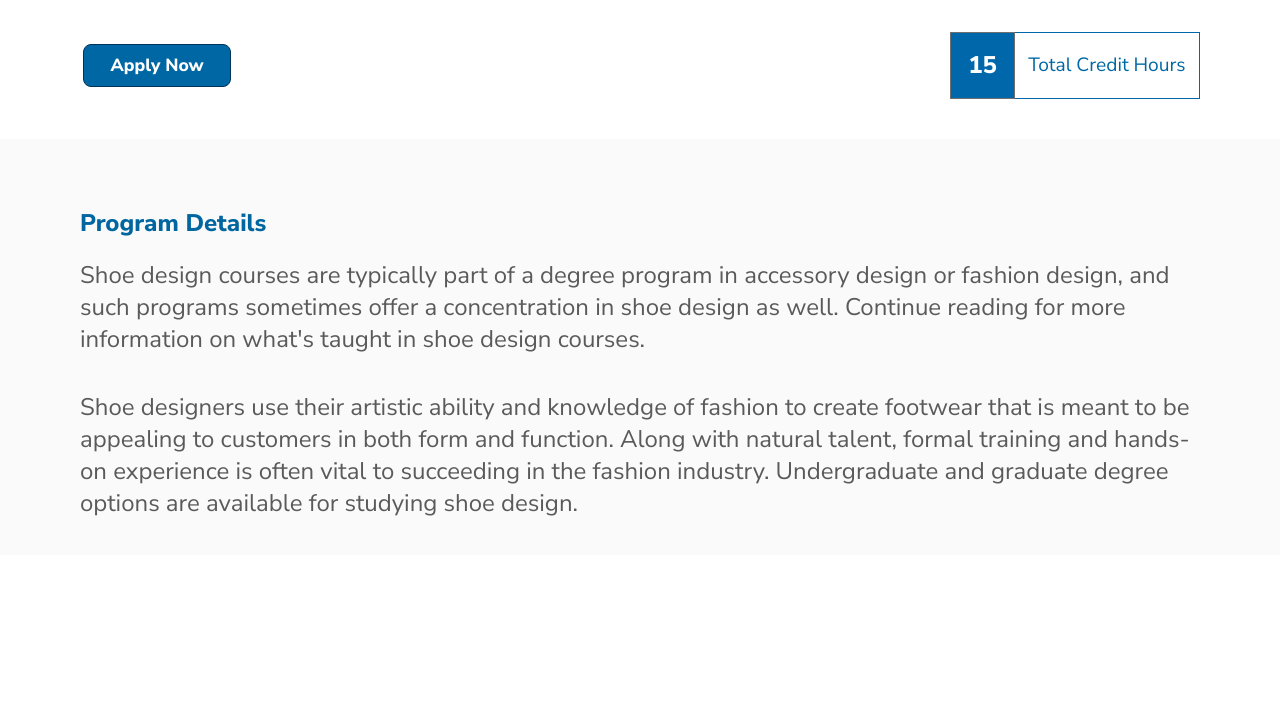
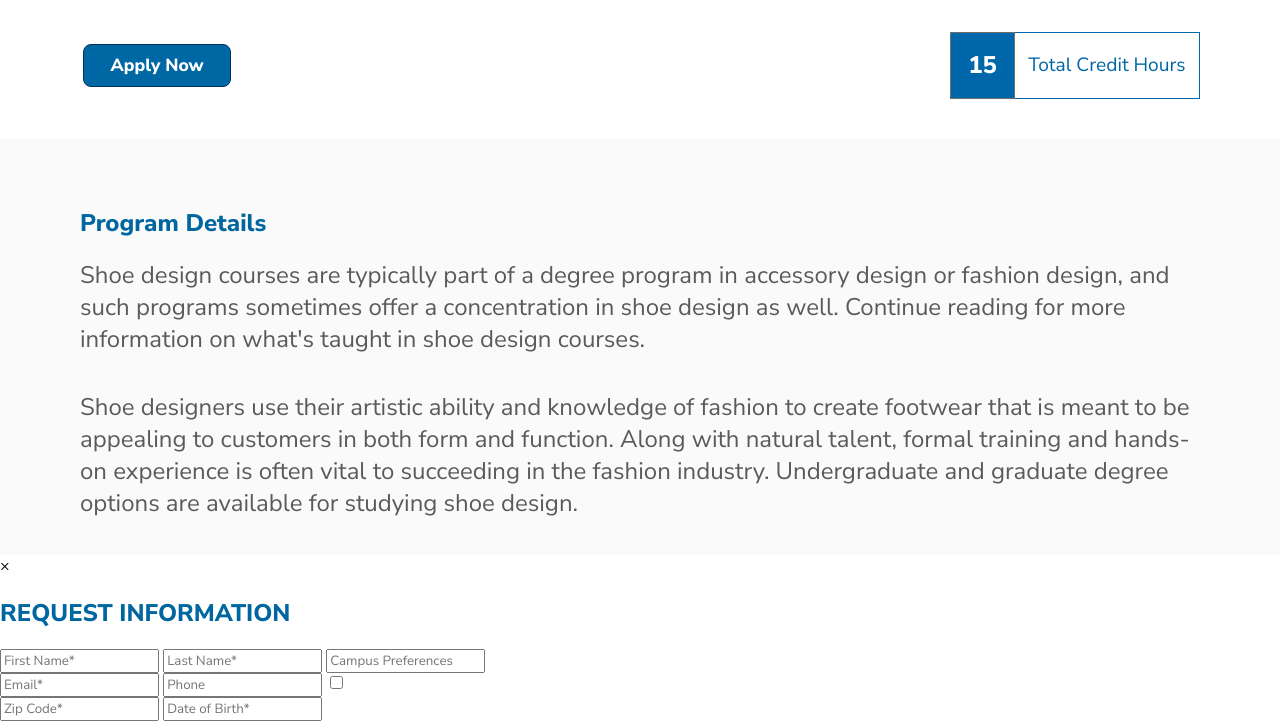
Before and after one commit to Quan-p/lsc-mockup, a plain HTML site: page index.html in a window 1280 px wide. Shown: the part 1630-2351 px from the top of the page. Before the commit the page ends 2185 px from the top, so only its background shows below. Drawn offline with Linux system fonts and the light colour scheme.

Commit message:
Set up modal popup structure

```diff
--- a/index.html
+++ b/index.html
@@ -187,6 +187,79 @@
 				</div>
 			</section>
 		</div>
+		<div id="myModal" class="modal">
+			<div class="modal-content">
+				<div class="close">
+					<span id="close-popup">&times;</span>
+				</div>
+
+				<h2>REQUEST INFORMATION</h2>
+				<form action="#" method="post" class="form">
+					<div class="form-column">
+						<input
+							type="text"
+							id="first-name"
+							name="name"
+							placeholder="First Name*"
+							required
+						/>
+						<input
+							type="text"
+							id="last-name"
+							name="name"
+							placeholder="Last Name*"
+							required
+						/>
+						<input
+							type="text"
+							id="name"
+							name="name"
+							placeholder="Campus Preferences"
+							required
+						/>
+					</div>
+					<div class="form-column">
+						<input
+							type="email"
+							id="email"
+							name="email"
+							placeholder="Email*"
+							required
+						/>
+						<input
+							type="text"
+							id="phone"
+							name="phone"
+							placeholder="Phone"
+						/>
+						<input
+							type="checkbox"
+							id="policy"
+							name="policy"
+							placeholder="disclaimer"
+							class="span-columns"
+							required
+						/>
+					</div>
+					<div class="form-column">
+						<input
+							type="text"
+							id="zip-code"
+							name="zip-code"
+							placeholder="Zip Code*"
+							required
+						/>
+						<input
+							type="text"
+							id="dob"
+							name="dob"
+							placeholder="Date of Birth*"
+							required
+						/>
+					</div>
+				</form>
+			</div>
+		</div>
 		<script src="script.js"></script>
 	</body>
 </html>
```
